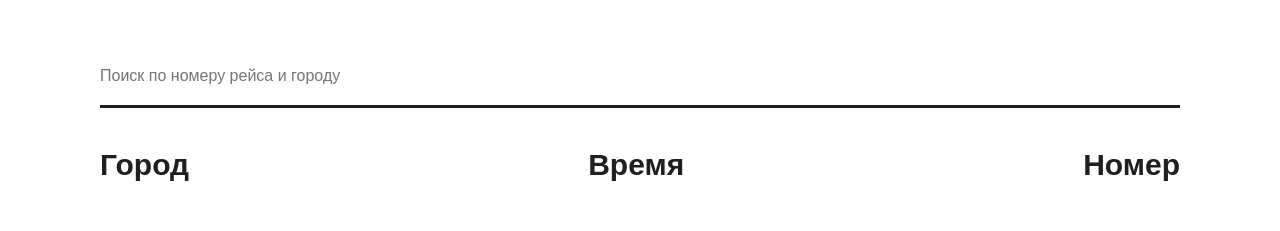
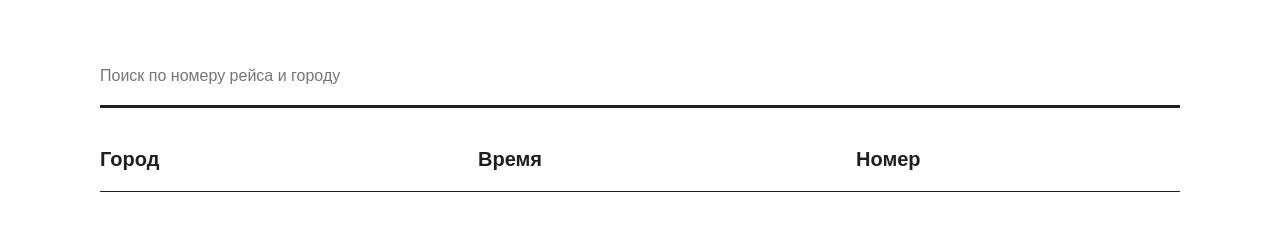
Before and after one commit to alyacherevko/flights, a plain HTML site: page index.html in a window 1280 px wide. Shown: the part 261-492 px from the top of the page. Drawn offline with Linux system fonts and the light colour scheme.

Commit message:
styles of table are changed

```diff
--- a/style.css
+++ b/style.css
@@ -53,23 +53,16 @@ html {
 	display: flex;
 	flex-direction: row;
 	justify-content: space-between;
+	border-bottom: 1px solid #1f1f1f;
 }
 
 .card__content-item {
-	text-align: left;
+	width: 30%;
 	padding: 20px 0;
 	font-weight: bold;
 	font-size: 30px;
 }
 
-.card__content-item--time {
-	width: 15%;
+.card__content-item--title {
+	font-size: 20px;
 }
-
-.card__content-item--city {
-	width: 65%;
-}
-
-.card__content-item--num {
-	width: 20%;
-}
```
